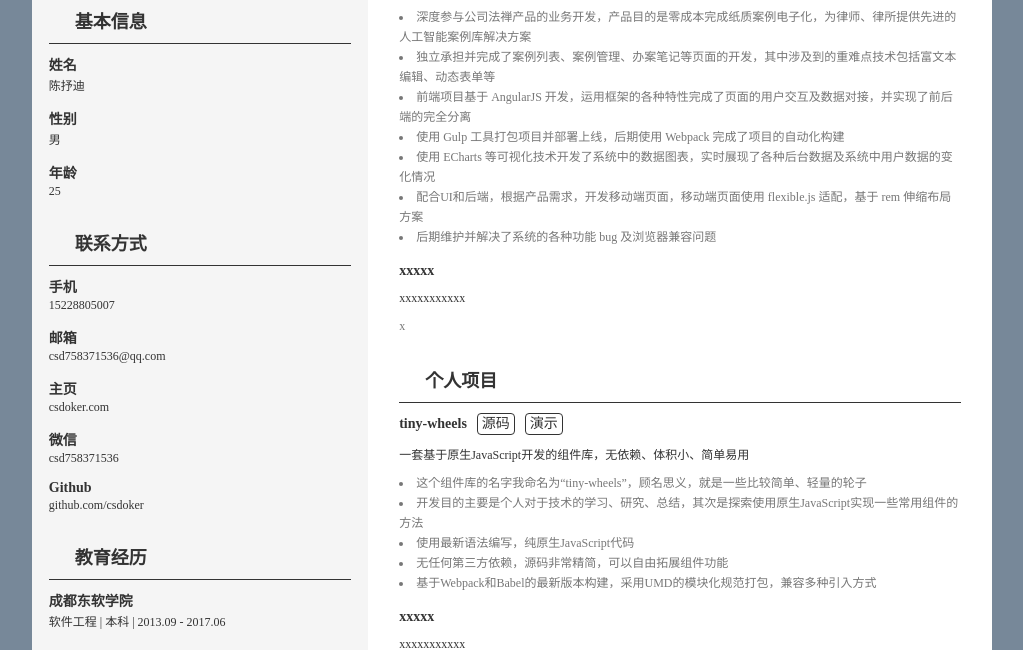
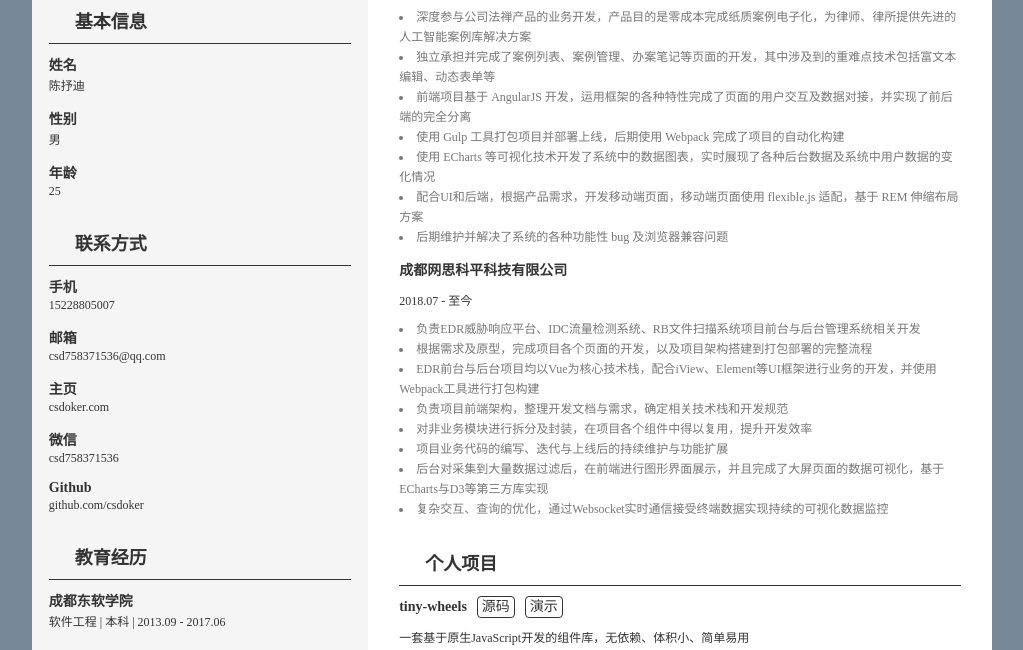
Before and after one commit to csdoker/Resume, a plain HTML site: page index.html in a window 1280 px wide. Shown: the part 175-825 px from the top of the page, without its empty margins (128-1151 px from the left). Drawn offline with Linux system fonts and the light colour scheme.

Commit message:
完成工作经历模块二

```diff
--- a/index.html
+++ b/index.html
@@ -167,16 +167,25 @@
                   <li class="item-intro">前端项目基于 AngularJS 开发，运用框架的各种特性完成了页面的用户交互及数据对接，并实现了前后端的完全分离</li>
                   <li class="item-intro">使用 Gulp 工具打包项目并部署上线，后期使用 Webpack 完成了项目的自动化构建</li>
                   <li class="item-intro">使用 ECharts 等可视化技术开发了系统中的数据图表，实时展现了各种后台数据及系统中用户数据的变化情况</li>
-                  <li class="item-intro">配合UI和后端，根据产品需求，开发移动端页面，移动端页面使用 flexible.js 适配，基于 rem 伸缩布局方案</li>
-                  <li class="item-intro">后期维护并解决了系统的各种功能 bug 及浏览器兼容问题</li>
+                  <li class="item-intro">配合UI和后端，根据产品需求，开发移动端页面，移动端页面使用 flexible.js 适配，基于 REM 伸缩布局方案</li>
+                  <li class="item-intro">后期维护并解决了系统的各种功能性 bug 及浏览器兼容问题</li>
                 </ul>
               </div>
             </div>
             <div class="item">
-              <div class="item-title">xxxxx</div>
-              <div class="item-subtitle">xxxxxxxxxxx</div>
+              <div class="item-title">成都网思科平科技有限公司</div>
+              <div class="item-subtitle">2018.07 - 至今</div>
               <div class="item-content">
-                x
+                <ul class="item-intro-wrapper">
+                  <li class="item-intro">负责EDR威胁响应平台、IDC流量检测系统、RB文件扫描系统项目前台与后台管理系统相关开发</li>
+                  <li class="item-intro">根据需求及原型，完成项目各个页面的开发，以及项目架构搭建到打包部署的完整流程</li>
+                  <li class="item-intro">EDR前台与后台项目均以Vue为核心技术栈，配合iView、Element等UI框架进行业务的开发，并使用Webpack工具进行打包构建</li>
+                  <li class="item-intro">负责项目前端架构，整理开发文档与需求，确定相关技术栈和开发规范</li>
+                  <li class="item-intro">对非业务模块进行拆分及封装，在项目各个组件中得以复用，提升开发效率</li>
+                  <li class="item-intro">项目业务代码的编写、迭代与上线后的持续维护与功能扩展</li>
+                  <li class="item-intro">后台对采集到大量数据过滤后，在前端进行图形界面展示，并且完成了大屏页面的数据可视化，基于ECharts与D3等第三方库实现</li>
+                  <li class="item-intro">复杂交互、查询的优化，通过Websocket实时通信接受终端数据实现持续的可视化数据监控</li>
+                </ul>
               </div>
             </div>
           </div>
```
